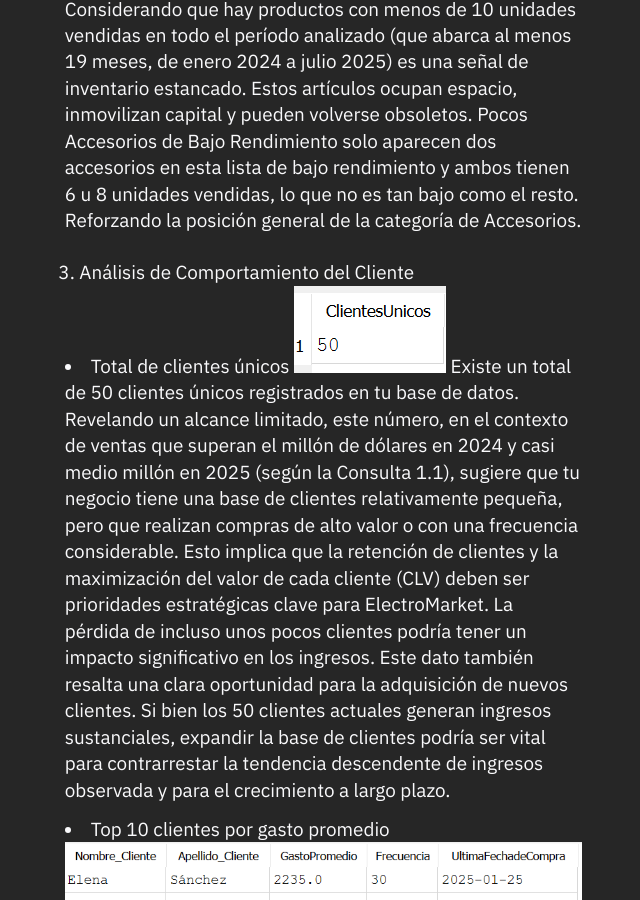
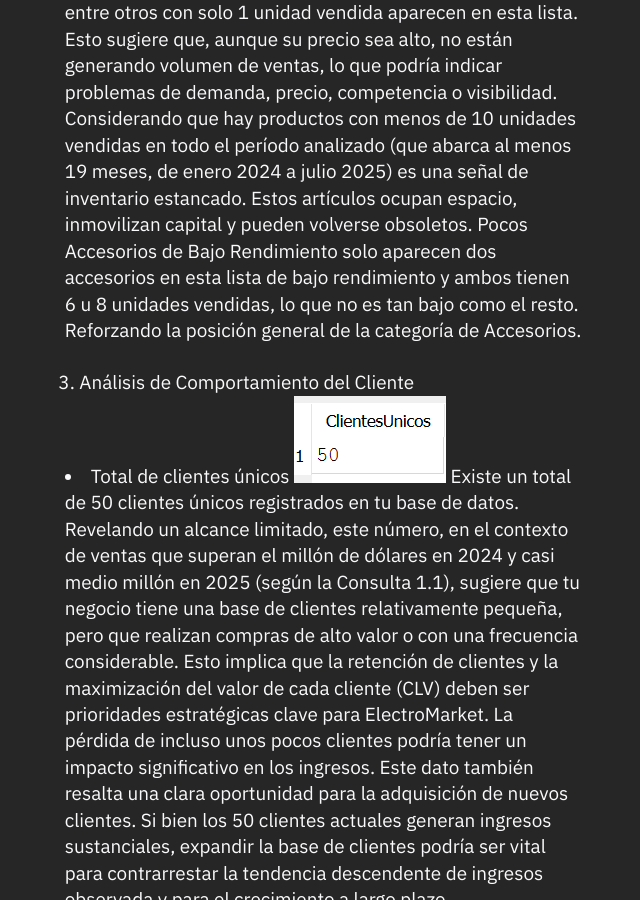
Before and after one commit to batistayureiba/batistayureiba.github.io, a Jekyll site: the page built from _notes/Public/Analisis de Venta e Inventario.md, in a window 1280 px wide and 900 px high, scrolled down 8679 px. Shown: the whole window, without its empty margins (320-960 px from the left). Built offline with Jekyll 4.4.1, drawn with Linux system fonts in a browser that asks for light colours; part of the change alters nothing that is shown.

```diff
--- a/_notes/Public/Analisis de Venta e Inventario.md
+++ b/_notes/Public/Analisis de Venta e Inventario.md
@@ -29,9 +29,11 @@ Diagrama Entidad-Relación ElectroMarket
 De acuerdo a lo definido en en la fase anterior, creamos el modelo fisico de la base de datos: entidades, relaciones y restricciones. Una vez que la estructura estaba lista, el siguiente paso fue llenarla con algunos datos. Para esta fase inicial, usé datos de prueba, emplenado sentencias ISERTS directas y asi simular cómo se vería la información real para poder empezar a probar el sistema.
 
 ![Definición de tablas](/assets/img/AVI/DDL00.png "Definición de tablas")
+
 Definición de tablas
 
 ![Inserción de datos](/assets/img/AVI/DML02.png "Inserción de datos")
+
 Inserción de datos
 
 Este conjunto de datos, aunque es de prueba, me permite efectuar elaborar los analisis del caso de estudio:
@@ -48,6 +50,7 @@ En resumen, construí la base de datos con una estructura clara y la llené con
 En este sentido me pemiti contruir indices explicitos que pueden mejorar el rendimiento de la base de datos cuando su volumen de datos sea mayor.
 
 ![Creación de índices](/assets/img/AVI/DML05.png "Creación de índices")
+
 Creación de índices
 
 
@@ -64,9 +67,12 @@ Finalmente este el total de objetos creados para el caso de estudio.
 
 Completado el diseño fisico de la base de datos. Podemos comenzar a listar las preguntas de analisis y e interpretar los resultados obtenidos
 
+
 1. Análisis de Rendimiento de Venta General
    - Ingreso por año
+
      ![Ingreso por año](/assets/img/AVI/q_1.1.png "Ingreso por año")
+
      Ingreso por año
 
      Este resultado nos muestra los ingresos totales para los años 2024 y 2025. Podemos observar una tendencia descendente significativa en los ingresos.
@@ -76,7 +82,9 @@ Completado el diseño fisico de la base de datos. Podemos comenzar a listar las
      Esto representa una disminución considerable. Considerando que 2025 aún no ha terminado, es crucial monitorear si esta tendencia continúa.
 
    - Promedio de venta por transacción
+
      ![Promedio de venta por transacción](/assets/img/AVI/q_1.2.png "Promedio de venta por transacción")
+
      Promedio de venta por transacción
 
      Este dato nos indica que, en promedio, cada transacción de venta genera $976.44 en ingresos.
@@ -85,7 +93,9 @@ Completado el diseño fisico de la base de datos. Podemos comenzar a listar las
      ventas de alto valor que antes impulsaban el total.
 
    - Total de transacciones
+
      ![Total de transacciones](/assets/img/AVI/q_1.3.png "Total de transacciones")
+
      Total de transacciones
 
      Este dato, por sí solo, es un conteo. Su verdadero valor analítico surge al contrastarlo con las tendencias temporales, la consulta de ingresos totales y la
@@ -95,7 +105,9 @@ Completado el diseño fisico de la base de datos. Podemos comenzar a listar las
      decesenso en los ingresos, como concecuencia de la disminucion del volumen de ventas.
 
    - Tendencia de Ventas por Mes
+
      ![Tendencia de Ventas por Mes](/assets/img/AVI/q_1.4.png "Tendencia de Ventas por Mes")
+
      Tendencia de Ventas por Mes
 
      Esta tabla es crucial, ya que nos permite ver las fluctuaciones mes a mes y confirmar la tendencia descendente general que notamos en la consulta de Ingreso por año.
@@ -113,7 +125,9 @@ Completado el diseño fisico de la base de datos. Podemos comenzar a listar las
 
 2. Análisis de Rendimiento de Productos
    - Productos por ingresos
+
      ![Productos por ingresos](/assets/img/AVI/q_2,1.png "Productos por ingresos")
+
      Productos por ingresos
 
      Esta lista nos revela los productos que más contribuyen a tus ingresos totales. Aquí destacamos que:
@@ -126,7 +140,10 @@ Completado el diseño fisico de la base de datos. Podemos comenzar a listar las
      Finalmente tambien se evidencia una brecha considerable entre los primeros 5vproductos del vs el restode de la lista.
 
    - Top 10 Productos Más Vendidos por Cantidad de Unidades
+
      ![Esquema completo de DDBB](/assets/img/AVI/q_2.2.png "Top 10 Productos Más Vendidos por Cantidad de Unidades")
+
+     Top 10 Productos Más Vendidos por Cantidad de Unidades
 
      Esta consulta complementa la anterior al mostrar los productos que se venden en mayor volumen. Existe consistencia en los primeros seis productos en esta lista, son
      exactamente los mismos que en el Top 10 por Ingresos, y en el mismo orden. Esto refuerza la importancia del dichos productos como "productos estrellas", ya que lideran
@@ -136,7 +153,10 @@ Completado el diseño fisico de la base de datos. Podemos comenzar a listar las
      volumen de venta.
 
    - Top 5 Categorías de Productos que Generan Más Ingresos
+
      ![Esquema completo de DDBB](/assets/img/AVI/q_2.3.png "Top 5 Categorías de Productos que Generan Más Ingresos")
+
+     Top 5 Categorías de Productos que Generan Más Ingresos
 
      La vista por categorías es fundamental para entender qué segmentos de tu negocio son los más rentables, en este sentido la categoría "Accesorios" domina completamente
       la generación de ingresos, con $459,580, casi el doble que la segunda categoría. También lidera en unidades vendidas (1635). Esto sugiere que los productos de menor
@@ -147,6 +167,7 @@ Completado el diseño fisico de la base de datos. Podemos comenzar a listar las
      endidas (691), lo que implica un precio unitario promedio más alto, "Audio" tiene más unidades vendidas (849), lo que sugiere un precio unitario promedio más bajo.
 
    - Productos con bajo rendimiento
+
      ![Esquema completo de DDBB](/assets/img/AVI/q_2.4.png "Productos con bajo rendimiento")
 
      Esta lista es el reverso de las anteriores: nos muestra los productos que, a pesar de estar en tu inventario, tienen un rendimiento de ventas extremadamente bajo
@@ -165,7 +186,9 @@ Completado el diseño fisico de la base de datos. Podemos comenzar a listar las
       como el resto. Reforzando la posición general de la categoría de Accesorios.
 
 3. Análisis de Comportamiento del Cliente
+
    - Total de clientes únicos
+
      ![Esquema completo de DDBB](/assets/img/AVI/q_3.1.png "Total de clientes únicos")
 
      Existe un total de 50 clientes únicos registrados en tu base de datos. Revelando un alcance limitado, este número, en el contexto de ventas que superan el millón de
@@ -179,6 +202,7 @@ Completado el diseño fisico de la base de datos. Podemos comenzar a listar las
       la base de clientes podría ser vital para contrarrestar la tendencia descendente de ingresos observada y para el crecimiento a largo plazo.
 
    - Top 10 clientes por gasto promedio
+
      ![Esquema completo de DDBB](/assets/img/AVI/q_3.2.png "Top 10 clientes por gasto promedio")
 
      Esta consulta nos proporciona una visión profunda de tus clientes más valiosos y su comportamiento de compra.
@@ -190,6 +214,7 @@ Completado el diseño fisico de la base de datos. Podemos comenzar a listar las
 
 
    - Recencia por cliente
+
      ![Esquema completo de DDBB](/assets/img/AVI/q_3.3.png "Recencia por cliente")
 
      Esta tabla nos ofrece una visión completa del comportamiento de tus 50 clientes únicos, permitiéndonos segmentarlos y entender su valor potencial.
@@ -199,6 +224,7 @@ Completado el diseño fisico de la base de datos. Podemos comenzar a listar las
      sugieriendo una mezcla de clientes que compran pocos artículos costosos versus clientes que compran muchos artículos.
 
    - Pares de productos comprados juntos
+
      ![Esquema completo de DDBB](/assets/img/AVI/q_3.4.png "Pares de productos comprados juntos")
 
      Este resultado de la "cesta de compra" es interesante, pero también presenta un desafío. La consulta buscaba el Top 10, pero todos los pares mostrados solo aparecen
@@ -207,6 +233,7 @@ Completado el diseño fisico de la base de datos. Podemos comenzar a listar las
 
 4. Análisis de Rendimiento de Tiendas
    -  Análisis de tiendas (por ingresos)
+
      ![Esquema completo de DDBB](/assets/img/AVI/q_4.1.png "Análisis de tiendas (por ingresos)")
 
      Esta tabla nos ofrece una visión clara del rendimiento de tus tiendas, destacando las que contribuyen más a los ingresos. Dominio de la Región Cafetera,
@@ -220,6 +247,7 @@ Completado el diseño fisico de la base de datos. Podemos comenzar a listar las
      bajo valor unitario, o que el precio promedio por transacción es menor que en otras tiendas.
 
    -  Promedio de venta por tienda
+
      ![Esquema completo de DDBB](/assets/img/AVI/q_4.2.png "Promedio de venta por tienda")
 
      Esta tabla es extremadamente reveladora porque, a diferencia de la consulta anterior, que mostraba el total de ingresos, esta nos da el valor promedio de cada venta.
@@ -233,6 +261,7 @@ Completado el diseño fisico de la base de datos. Podemos comenzar a listar las
      individuales.
 
    -  Ingreso total por región
+
      ![Esquema completo de DDBB](/assets/img/AVI/q_4.3.png "Ingreso total por región")
 
      La Región Andina es ahora líder en ingresos, impulsada por el alto gasto por transacción de Bucaramanga y el volumen total de operaciones.
@@ -243,6 +272,7 @@ Completado el diseño fisico de la base de datos. Podemos comenzar a listar las
 
 5. Análisis de Precios de Venta
    -  Análisis de precio promedio por producto
+
      ![Esquema completo de DDBB](/assets/img/AVI/q_5.1.png "Análisis de precio promedio por producto")
 
      Existe una discrepancia extremadamente alta y preocupante entre el precio promedio de venta y el precio maestro para casi todos los productos.
@@ -253,6 +283,7 @@ Completado el diseño fisico de la base de datos. Podemos comenzar a listar las
      la diferencia) o errores en el registro de ventas.
 
    -  Desviación estándar aproximada de precios
+
      ![Esquema completo de DDBB](/assets/img/AVI/q_5.2.png "Desviación estándar aproximada de precios")
 
      Una desviación estándar promedio de $895.3, que es superior al precio promedio de venta ($721.44), indica que hay una dispersión extremadamente alta y consistente
@@ -260,6 +291,7 @@ Completado el diseño fisico de la base de datos. Podemos comenzar a listar las
      bruscamente.
 
    -  Margen promedio general
+
      ![Esquema completo de DDBB](/assets/img/AVI/q_5.3.png "Margen promedio general")
 
      El margen promedio general de obtenido para el caso de estudio, no tiene valor analítico en este momento, debido a la probada inexactitud de los precios de venta en
@@ -267,6 +299,7 @@ Completado el diseño fisico de la base de datos. Podemos comenzar a listar las
      veces_vendidas, precio_promedio y precio_maestro).
 
    -  Productos con margen negativo
+
      ![Esquema completo de DDBB](/assets/img/AVI/q_5.4.png "Productos con margen negativo")
 
      La presencia de márgenes negativos en todos los productos es una señal de alerta masiva e insostenible en cualquier negocio real. Para este proyecto ficticio, esta
@@ -275,6 +308,7 @@ Completado el diseño fisico de la base de datos. Podemos comenzar a listar las
      la rentabilidad son nulas.
 
    -  Comparación de precio de venta promedio vs costo
+
      ![Esquema completo de DDBB](/assets/img/AVI/q_5.5.png "Comparación de precio de venta promedio vs costo")
 
      La vista de márgenes por producto, aunque crucial, actualmente ofrece una imagen preocupante y altamente cuestionable de la rentabilidad. La presencia universal de          márgenes negativos en todos los productos es insostenible y, en el contexto de datos de prueba, señala un error fundamental en la forma en que los precios de venta
```
